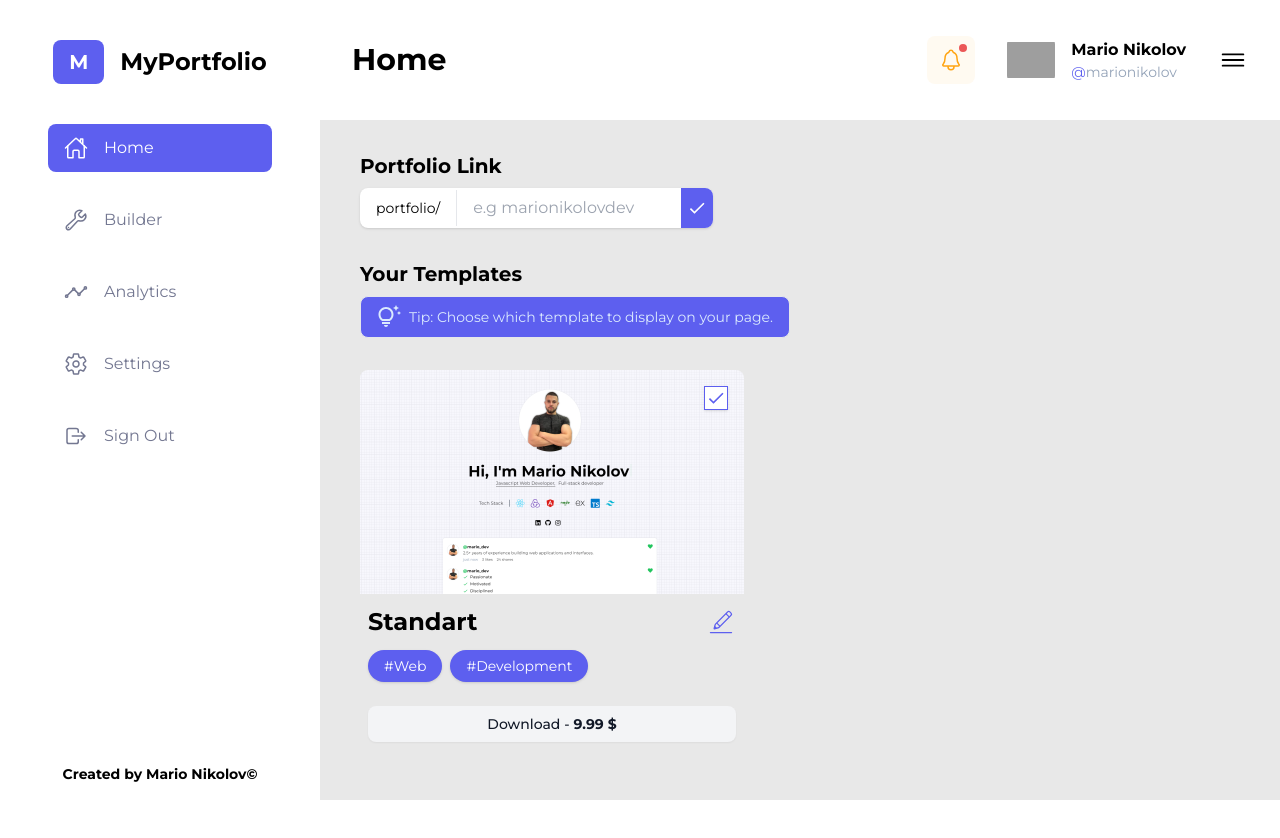
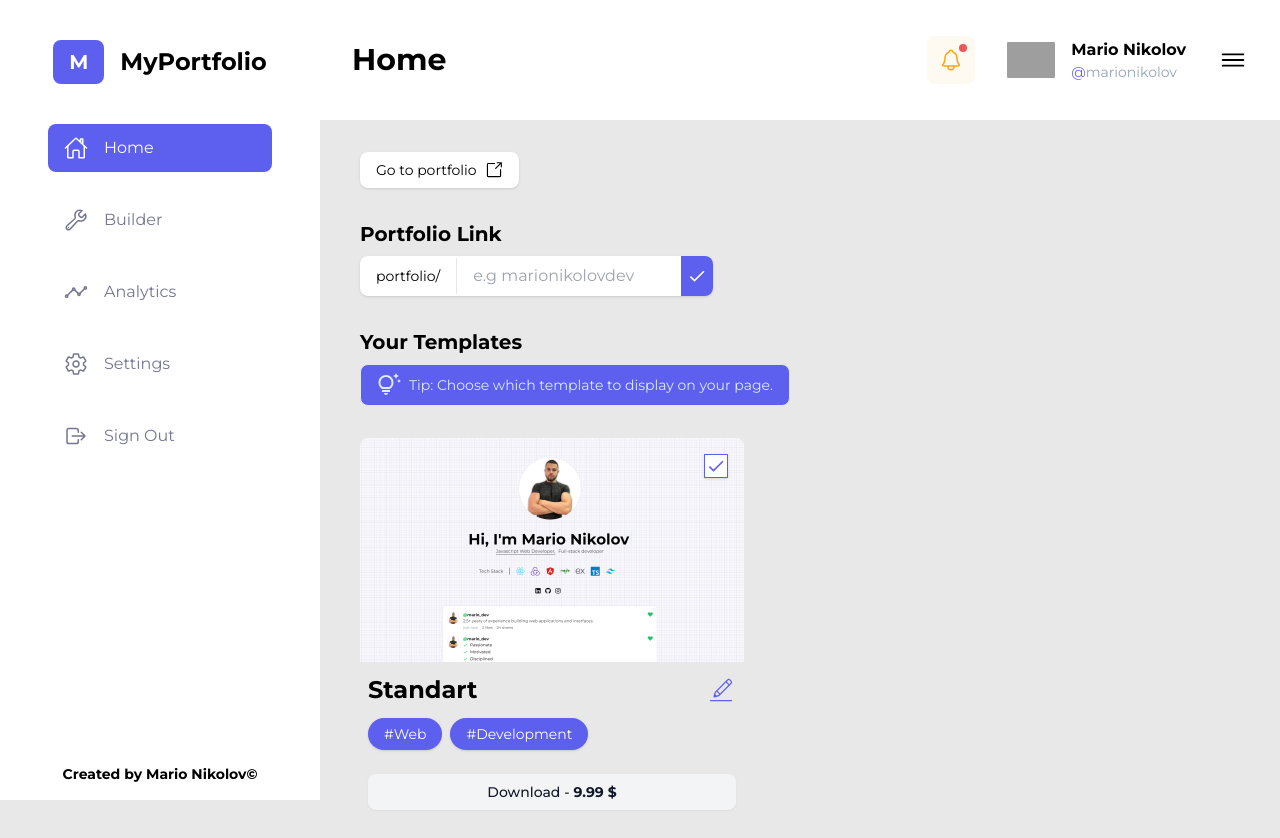
Before and after one commit to marionikolov17/Portfolio-Builder, a React (Vite) app in the folder client/: page / in a window 1280 px wide. Before the commit the page ends 800 px from the top, so only its background shows below. Built offline with nearby package versions, Linux system fonts and the light colour scheme; grey boxes are pictures that could not be loaded.

Commit message:
Update Home.jsx

```diff
--- a/client/src/pages/Home/Home.jsx
+++ b/client/src/pages/Home/Home.jsx
@@ -1,4 +1,6 @@
+import { Link } from "react-router-dom";
 import { MdDone, MdOutlineTipsAndUpdates } from "react-icons/md";
+import { GoLinkExternal } from "react-icons/go";
 import TopBar from "../../shared/components/TopBar/TopBar";
 import YourTemplateCard from "../../features/home/components/YourTemplateCard/YourTemplateCard";
 
@@ -8,6 +10,12 @@ export default function Home() {
             <section className="grow max-w-full min-h-full overflow-x-hidden">
                 <TopBar pageName={"Home"}/>
                 <div className="w-full px-3 sm:px-10">
+                    <div className="flex sm:justify-start justify-center">
+                        <Link className="mt-8 flex items-center py-2 px-4 bg-white rounded-lg shadow w-max text-sm hover:bg-gray-100">
+                            Go to portfolio
+                            <GoLinkExternal className="text-lg ms-2"/>
+                        </Link>
+                    </div>
                     {/* Portfolio link section */}
                     <h3 className="mt-8 font-bold text-xl">Portfolio Link</h3>
                     <div className="mt-2 bg-white rounded-lg shadow max-w-full sm:w-max flex items-center overflow-hidden">
```
